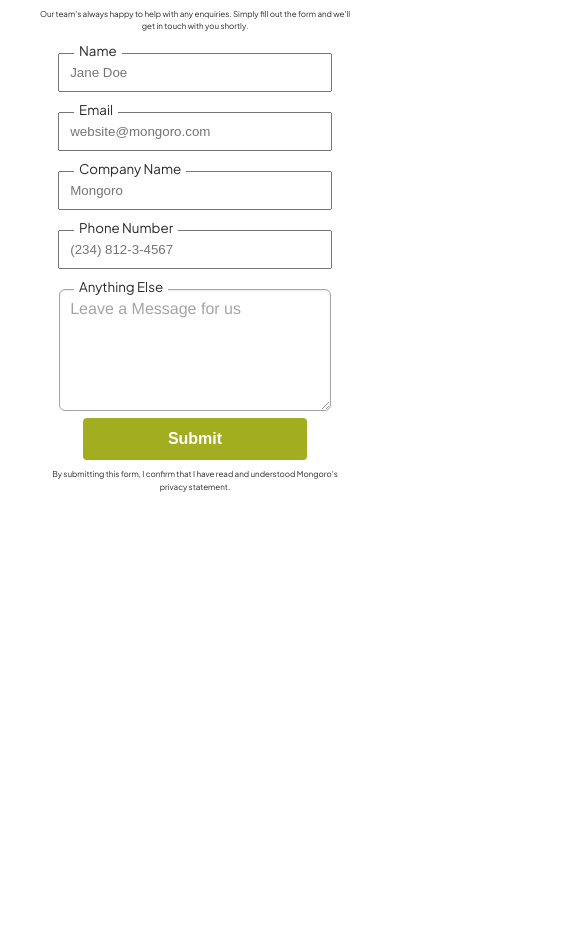
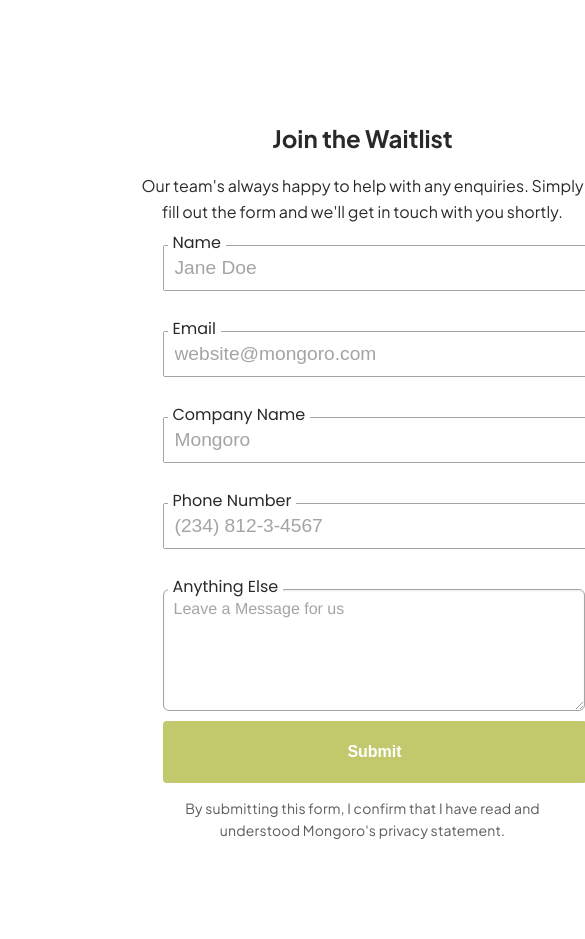
Before and after one commit to verifrica/mongoro-landing, a website: page contact.html in a window 390 px wide. Shown: the part 85-1024 px from the top of the page, 585 px wide, since content can reach past the window. Before the commit the page ends 864 px from the top, so only its background shows below. Drawn offline with Linux system fonts and the light colour scheme.

Commit message:
media query edits

```diff
--- a/assets/css/contact.css
+++ b/assets/css/contact.css
@@ -273,7 +273,162 @@ label {
 
 }
 
+@media screen and (max-width: 1200px) {
+    body {
+        position: absolute;
+        margin: 0;
+        padding: 0;
+        box-sizing: border-box;
+        font-family: "Poppins", sans-serif;
+        width: 100%;
+        line-height: 1.6;
+        color: #292929;
+    }
 
+    .container {
+      width: 90%;
+      margin: 0 auto;
+      height: inherit;
+    }
+
+    .form-container {
+        position: relative;
+        display: block;
+        margin: 104px auto;
+        width: 686px;
+        background: #FFFFFF;
+        box-shadow: 0px 8px 20px rgba(9, 44, 76, 0.16);
+        border-radius: 8px;
+        height: 764px;
+    }
+
+    .row {
+        margin: 0 auto;
+        display: block;
+        padding: 20px;
+        width: 450px;
+        height: 746px;
+        margin-bottom: 140px;
+    }
+
+    .logo {
+        display: block;
+        width: 250px;
+        margin:30px 0 0 30px;
+        cursor: pointer;
+    }
+
+    img {
+      width: 100%;
+    }
+
+    p {
+        font-family: 'Plus Jakarta Sans';
+        font-style: normal;
+        font-weight: 400;
+        font-size: 16px;
+        /* or 27px */
+
+        text-align: center;
+        letter-spacing: 0.005em;
+
+        /* Text black */
+
+        color: #292929;
+    }
+
+    h1 {
+        font-family: 'Plus Jakarta Sans';
+        font-style: normal;
+        font-weight: 700;
+        font-size: 24px;
+        /* identical to box height, or 36px */
+
+        text-align: center;
+
+        /* Text black */
+
+        color: #292929;
+
+    }
+
+
+    input,
+    textarea,
+    #submit {
+        display: block;
+        margin: 10px auto;
+        width: 400px;
+        font-size: 1.2em;
+        opacity: 0.65;
+    }
+
+    label {
+        position: absolute;
+        font-size: 1em;
+        z-index: 1;
+        margin-top: -15px;
+        background-color: white;
+        padding: 0 5px;
+        left: 50px;
+    }
+
+    form {
+        width: 400px;
+        margin: 0 auto;
+    }
+
+    .form-control {
+        margin-bottom: 40px;
+        padding: 10px;
+    }
+
+    .message {
+        width: 400px;
+        height: 100px;
+        -moz-border-bottom-colors: none;
+        -moz-border-left-colors: none;
+        -moz-border-right-colors: none;
+        -moz-border-top-colors: none;
+        border-image: none;
+        border-radius: 6px 6px 6px 6px;
+        box-shadow: 0 1px 2px rgba(0, 0, 0, 0.12) inset;
+        color: #A5A5A5;
+        opacity: 0.65;
+        font-family: "Helvetica Neue", Helvetica, Arial, sans-serif;
+        font-size: 1em;
+        padding: 10px;
+        transition: background-color 0.2s ease 0s;
+    }
+
+    #submit {
+        display: block;
+        padding: 22px;
+        width: 26.5em;
+        border: none;
+        font-weight: 700;
+        font-size: inherit;
+        color: #fff;
+        background: #A2AD1F;
+        border-radius: 4px;
+    }
+
+    .tc {
+        font-family: 'Plus Jakarta Sans';
+        font-style: normal;
+        font-weight: 500;
+        font-size: 14px;
+        /* or 21px */
+        text-align: center;
+        letter-spacing: 0.0125em;
+        /* Text grey */
+        color: #5D5B5B;
+    }
+
+    .invalid-feedback {
+        display: none;
+    }
+}
 
 /* media queries */
 @media screen and (max-width: 480px) {
```
